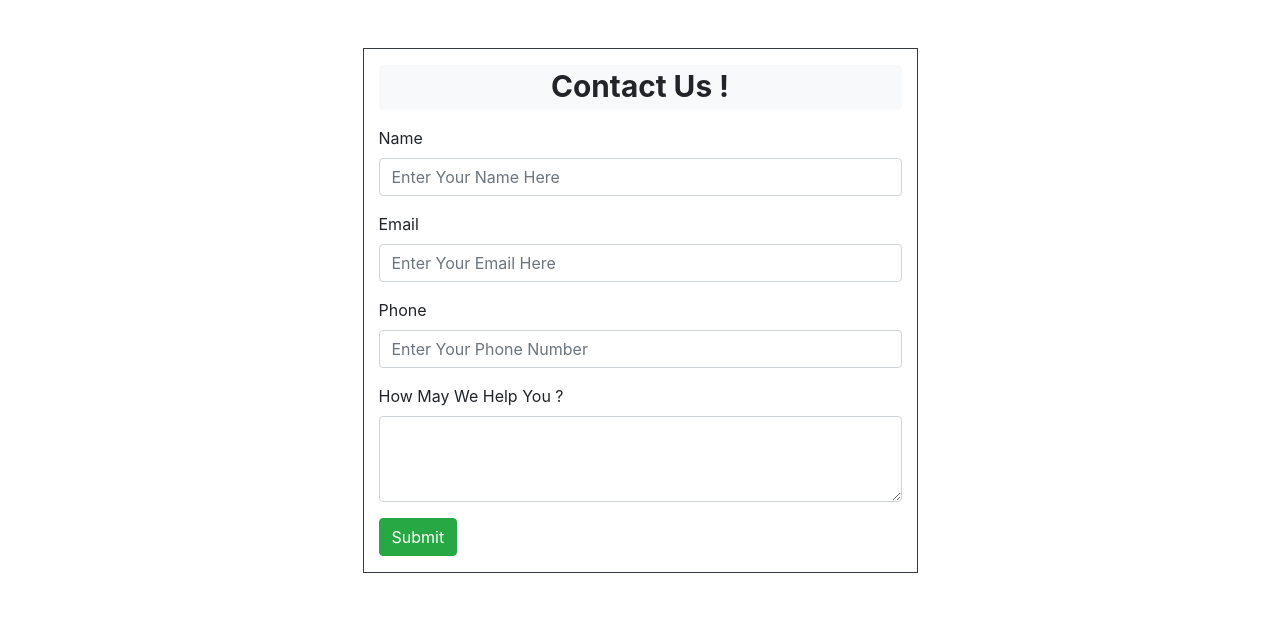
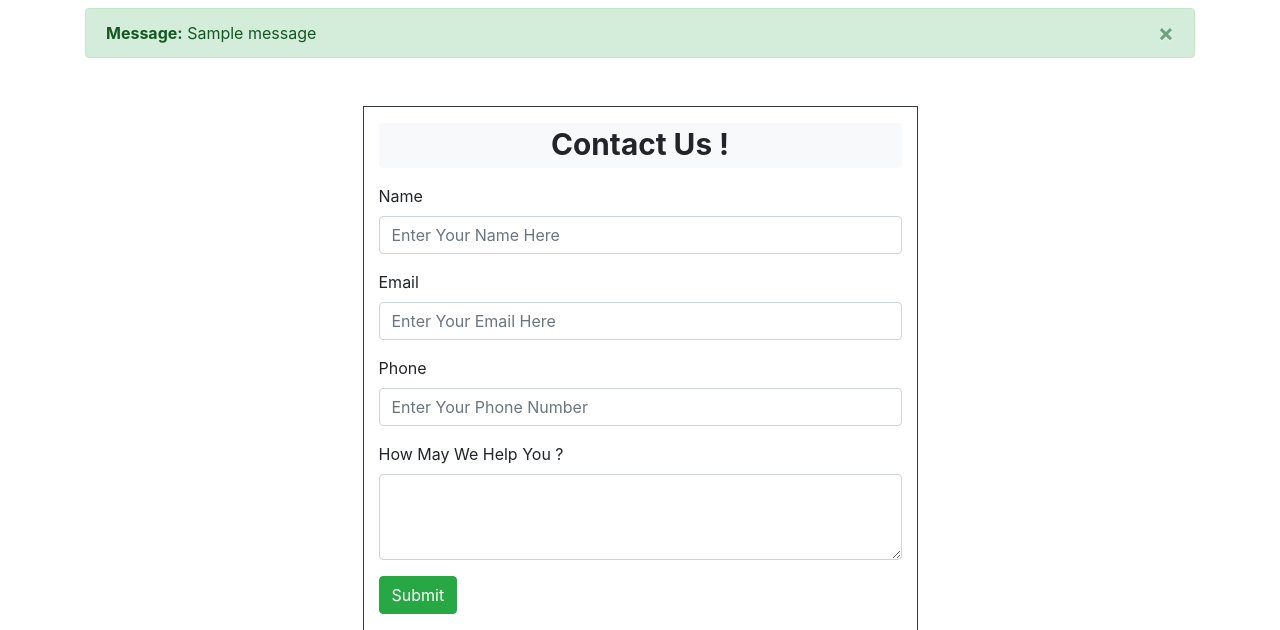
Before and after one commit to manishborse1999/Tiffina, a Django app: page /shop/contact/ in a window 1280 px wide. Shown: the part 92-722 px from the top of the page. Run offline with Django 3.2, Linux system fonts and the light colour scheme; one stand-in notice (Sample message) is shown; some libraries are stand-ins or nearby versions.

Commit message:
changes in contact,shop/views,setting. updated message response format

```diff
--- a/mac/settings.py
+++ b/mac/settings.py
@@ -11,6 +11,7 @@ https://docs.djangoproject.com/en/3.0/ref/settings/
 """
 
 import os
+from django.contrib.messages import constants as messags
 
 # Build paths inside the project like this: os.path.join(BASE_DIR, ...)
 BASE_DIR = os.path.dirname(os.path.dirname(os.path.abspath(__file__)))
@@ -124,3 +125,7 @@ STATIC_URL = '/static/'
 # Managing Media
 MEDIA_ROOT=os.path.join(BASE_DIR,'media')
 MEDIA_URL='/media/'
+
+MESSAGE_TAGS = {
+    messags.ERROR: 'danger'
+}
--- a/shop/templates/shop/contact.html
+++ b/shop/templates/shop/contact.html
@@ -12,9 +12,16 @@
 {% endblock %}
 
 {% block body %}
-
+{% for message in messages %}
+<div class="alert alert-{{ message.tags }} mt-2 alert-dismissible fade show" role="alert">
+  <strong>Message:</strong> {{ message }}
+  <button type="button" class="close" data-dismiss="alert" aria-label="Close">
+    <span aria-hidden="true">&times;</span>
+  </button>
+</div>
+{% endfor %}
 <div class="col-lg-6 offset-lg-3 my-5 border border-dark">
-    <h3 class="badge badge-light my-3   ">Contact Us !</h3>
+    <h3 class="badge badge-light my-3">Contact Us !</h3>
     <form action="/shop/contact/" method="post">{% csrf_token %}
         <div class="form-group">
             <label for="name">Name</label>
@@ -45,9 +52,7 @@
 <script>
 
 $('#success').click(function(){
-alert('Thanks For Being With Us. We Will Contact You Soon.').innerHTML;
 localStorage.clear();
-document.location="/contact";
 });
 
 </script>
--- a/shop/views.py
+++ b/shop/views.py
@@ -5,6 +5,7 @@ from math import ceil
 import json
 from PayTm import Checksum
 from django.views.decorators.csrf import csrf_exempt
+from django.contrib import messages
 MERCHANT_KEY = 'FLHoeugIBtcicXTv';
 
 # Create your views here.
@@ -50,14 +51,18 @@ def about(request):
 
 def contact(request):
     if request.method == "POST":
-        print(request)
+
         name = request.POST.get('name', '')
         email = request.POST.get('email', '')
         phone = request.POST.get('phone', '')
         desc = request.POST.get('desc', '')
-        print(name, email, phone, desc)
-        contact = Contact(name=name, email=email, phone=phone, desc=desc)
-        contact.save()
+
+        if len(name)<2 or len(email)<9 or len(phone)<10 or len(desc)<5:
+            messages.error(request, 'Please fill form Correctly')
+        else:
+            contact = Contact(name=name, email=email, phone=phone, desc=desc)
+            contact.save()
+            messages.success(request, 'Your Message has successfully sent')
     return render(request, 'shop/contact.html')
 
 
```
Also changed, not shown: db.sqlite3.
